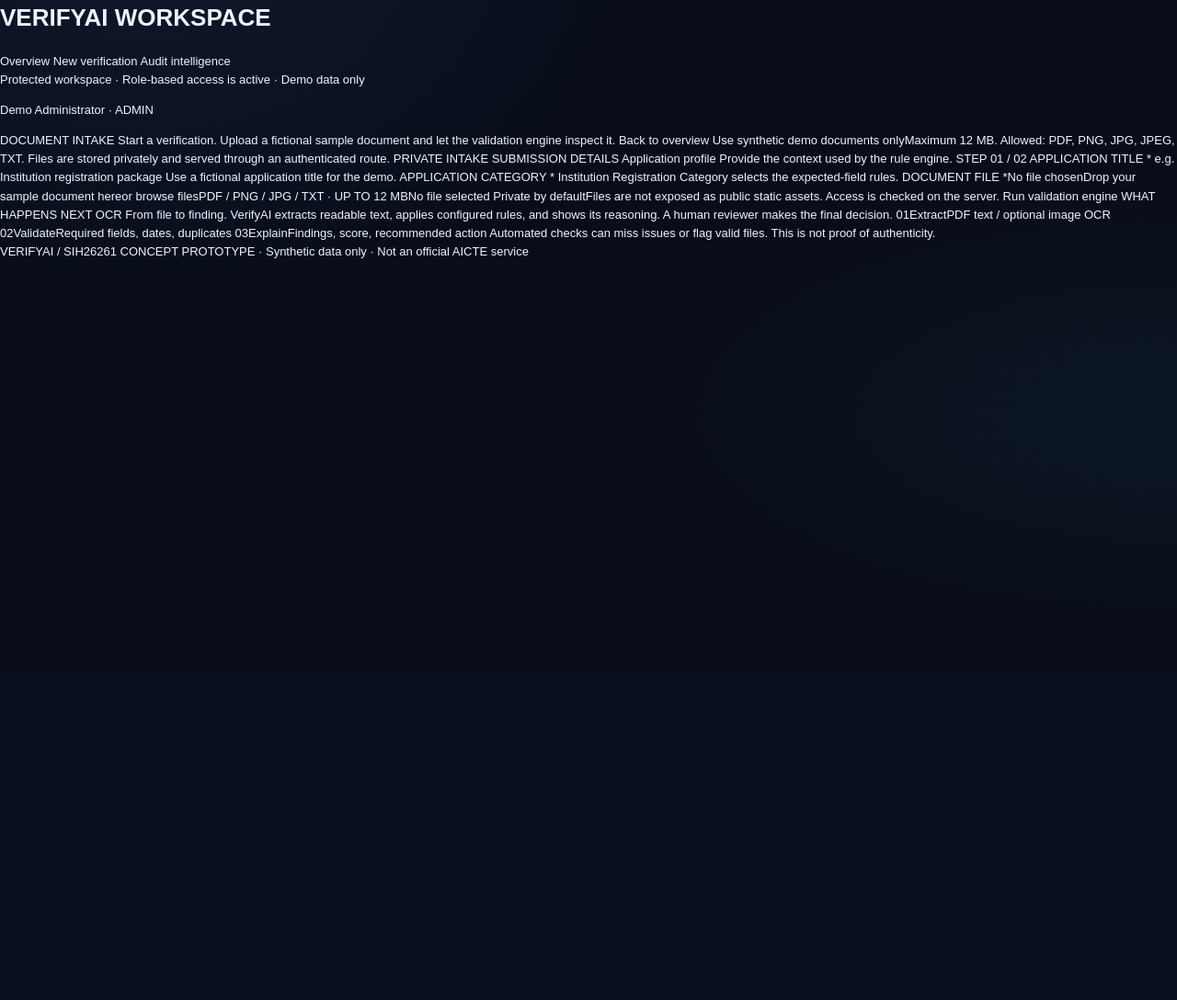
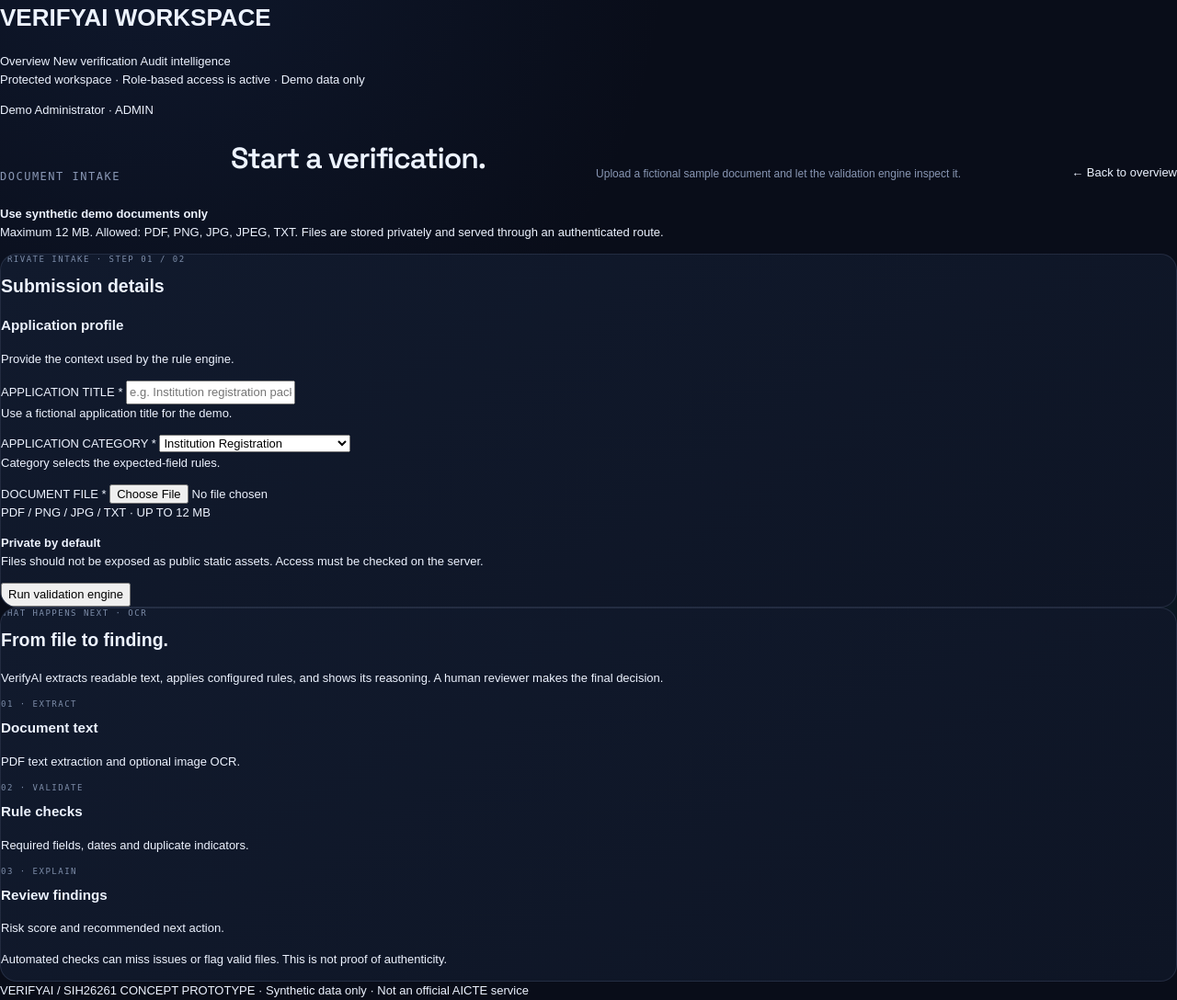
Before and after one commit to SaiPranavi-Kapa/VerifyAI-SIH26261-Prototype, a Flask app: page /cases/new in a window 1280 px wide. Shown: the part 70-1158 px from the top of the page at 92% size. Before the commit the page ends 351 px from the top, so only its background shows below. Run offline with Flask 3, Linux system fonts and the light colour scheme; the visitor is signed in with stand-in values (Sample User, id 1); data comes from the database, SQL or seed files in the repository.

Commit message:
Update new_case.html

```diff
--- a/templates/new_case.html
+++ b/templates/new_case.html
@@ -1,32 +1,110 @@
-{% extends "base.html" %} {% block title %}New verification{% endblock %} {% block crumb %}NEW VERIFICATION{% endblock %} {% block content %}
-DOCUMENT INTAKE
-Start a verification.
-Upload a fictional sample document and let the validation engine inspect it.
 
-Back to overview
-Use synthetic demo documents onlyMaximum 12 MB. Allowed: PDF, PNG, JPG, JPEG, TXT. Files are stored privately and served through an authenticated route.
-PRIVATE INTAKE
-SUBMISSION DETAILS
-Application profile
-Provide the context used by the rule engine.
+{% extends "base.html" %}
 
-STEP 01 / 02
-APPLICATION TITLE *
-e.g. Institution registration package
-Use a fictional application title for the demo.
-APPLICATION CATEGORY *
-Institution Registration
-Category selects the expected-field rules.
-DOCUMENT FILE *No file chosenDrop your sample document hereor browse filesPDF / PNG / JPG / TXT · UP TO 12 MBNo file selected
-Private by defaultFiles are not exposed as public static assets. Access is checked on the server.
-Run validation engine
-WHAT HAPPENS NEXT
-OCR
-From file to finding.
-VerifyAI extracts readable text, applies configured rules, and shows its reasoning. A human reviewer makes the final decision.
+{% block title %}New Verification | VerifyAI{% endblock %}
+{% block crumb %}NEW VERIFICATION{% endblock %}
 
-01ExtractPDF text / optional image OCR
-02ValidateRequired fields, dates, duplicates
-03ExplainFindings, score, recommended action
-Automated checks can miss issues or flag valid files. This is not proof of authenticity.
+{% block content %}
+<section class="page-heading">
+    <p class="eyebrow">DOCUMENT INTAKE</p>
+    <h1>Start a verification.</h1>
+    <p>Upload a fictional sample document and let the validation engine inspect it.</p>
+    <a href="{{ url_for('dashboard') }}">← Back to overview</a>
+</section>
+
+<div class="notice">
+    <strong>Use synthetic demo documents only</strong>
+    <p>
+        Maximum 12 MB. Allowed: PDF, PNG, JPG, JPEG, TXT.
+        Files are stored privately and served through an authenticated route.
+    </p>
+</div>
+
+<section class="panel">
+    <p class="eyebrow">PRIVATE INTAKE · STEP 01 / 02</p>
+    <h2>Submission details</h2>
+    <h3>Application profile</h3>
+    <p>Provide the context used by the rule engine.</p>
+
+    <form method="POST"
+          action="{{ url_for('new_case') }}"
+          enctype="multipart/form-data">
+
+        <label for="title">APPLICATION TITLE *</label>
+        <input
+            type="text"
+            id="title"
+            name="title"
+            placeholder="e.g. Institution registration package"
+            required
+        >
+        <p class="helper-text">Use a fictional application title for the demo.</p>
+
+        <label for="category">APPLICATION CATEGORY *</label>
+        <select id="category" name="category" required>
+            <option value="Institution Registration">Institution Registration</option>
+            <option value="Extension of Approval">Extension of Approval (EoA)</option>
+            <option value="Change of Institution Details">Change of Institution Details</option>
+            <option value="New Programme Approval">New Programme Approval</option>
+            <option value="Other Approval Change">Other Approval-Related Change</option>
+        </select>
+        <p class="helper-text">Category selects the expected-field rules.</p>
+
+        <label for="document">DOCUMENT FILE *</label>
+        <input
+            type="file"
+            id="document"
+            name="document"
+            accept=".pdf,.png,.jpg,.jpeg,.txt"
+            required
+        >
+        <p class="helper-text">
+            PDF / PNG / JPG / TXT · UP TO 12 MB
+        </p>
+
+        <div class="notice">
+            <strong>Private by default</strong>
+            <p>
+                Files should not be exposed as public static assets.
+                Access must be checked on the server.
+            </p>
+        </div>
+
+        <button type="submit" class="button button-primary">
+            Run validation engine
+        </button>
+    </form>
+</section>
+
+<section class="panel">
+    <p class="eyebrow">WHAT HAPPENS NEXT · OCR</p>
+    <h2>From file to finding.</h2>
+    <p>
+        VerifyAI extracts readable text, applies configured rules,
+        and shows its reasoning. A human reviewer makes the final decision.
+    </p>
+
+    <div class="workflow-grid">
+        <article>
+            <p class="eyebrow">01 · EXTRACT</p>
+            <h3>Document text</h3>
+            <p>PDF text extraction and optional image OCR.</p>
+        </article>
+        <article>
+            <p class="eyebrow">02 · VALIDATE</p>
+            <h3>Rule checks</h3>
+            <p>Required fields, dates and duplicate indicators.</p>
+        </article>
+        <article>
+            <p class="eyebrow">03 · EXPLAIN</p>
+            <h3>Review findings</h3>
+            <p>Risk score and recommended next action.</p>
+        </article>
+    </div>
+
+    <p>
+        Automated checks can miss issues or flag valid files.
+        This is not proof of authenticity.
+    </p>
+</section>
 {% endblock %}
```
